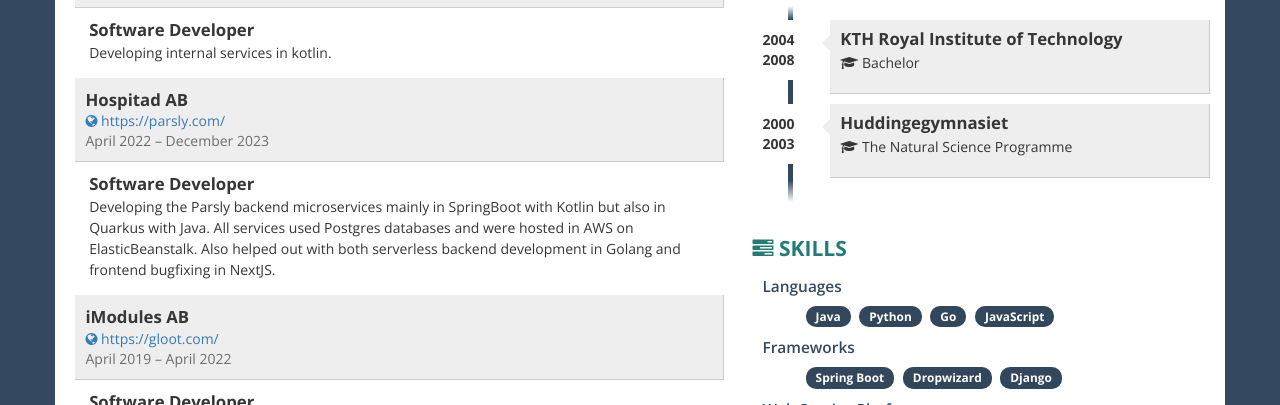
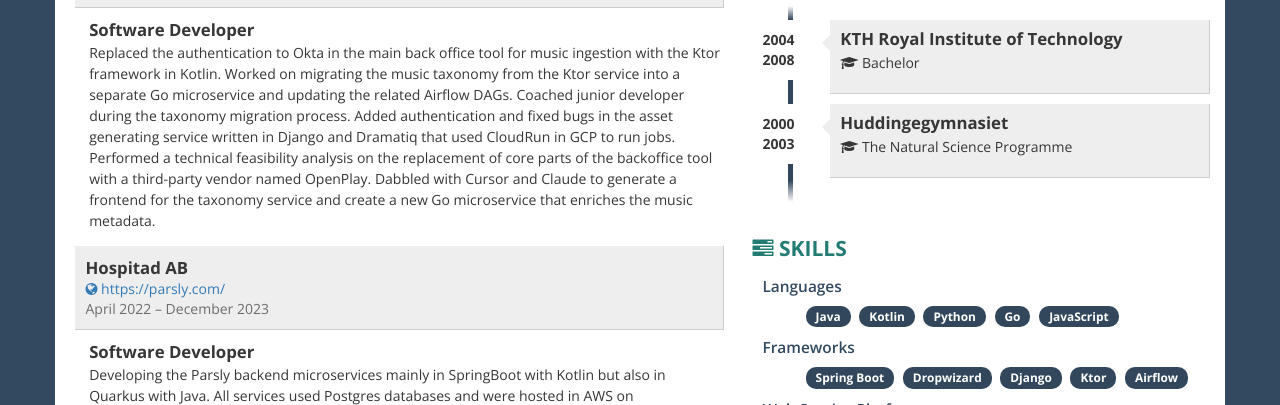
Before and after one commit to ws141/ws141.github.com, a website: page index.html in a window 1280 px wide. Shown: the part 547-952 px from the top of the page. Drawn offline with nearby package versions, Linux system fonts and the light colour scheme.

Commit message:
Updated page with latest changes

```diff
--- a/index.html
+++ b/index.html
@@ -421,7 +421,7 @@ blockquote,
                   <div class="job-details col-xs-11">
                     <div class="profession">Software Developer</div>
                     <div class="description">
-                      Developing internal services in kotlin.
+                      Replaced the authentication to Okta in the main back office tool for music ingestion with the Ktor framework in Kotlin. Worked on migrating the music taxonomy from the Ktor service into a separate Go microservice and updating the related Airflow DAGs. Coached junior developer during the taxonomy migration process. Added authentication and fixed bugs in the asset generating service written in Django and Dramatiq that used CloudRun in GCP to run jobs. Performed a technical feasibility analysis on the replacement of core parts of the backoffice tool with a third-party vendor named OpenPlay. Dabbled with Cursor and Claude to generate a frontend for the taxonomy service and create a new Go microservice that enriches the music metadata.
                     </div>
                   </div>
                 </div>
@@ -629,6 +629,7 @@ blockquote,
               </div>
               <div class="col-sm-offset-1 col-sm-12 clearfix">
                 <span class= "skill badge">Java</span>
+                <span class= "skill badge">Kotlin</span>
                 <span class= "skill badge">Python</span>
                 <span class= "skill badge">Go</span>
                 <span class= "skill badge">JavaScript</span>
@@ -643,6 +644,8 @@ blockquote,
                 <span class= "skill badge">Spring Boot</span>
                 <span class= "skill badge">Dropwizard</span>
                 <span class= "skill badge">Django</span>
+                <span class= "skill badge">Ktor</span>
+                <span class= "skill badge">Airflow</span>
               </div>
             </div>
             <div class="skills clearfix">
```
